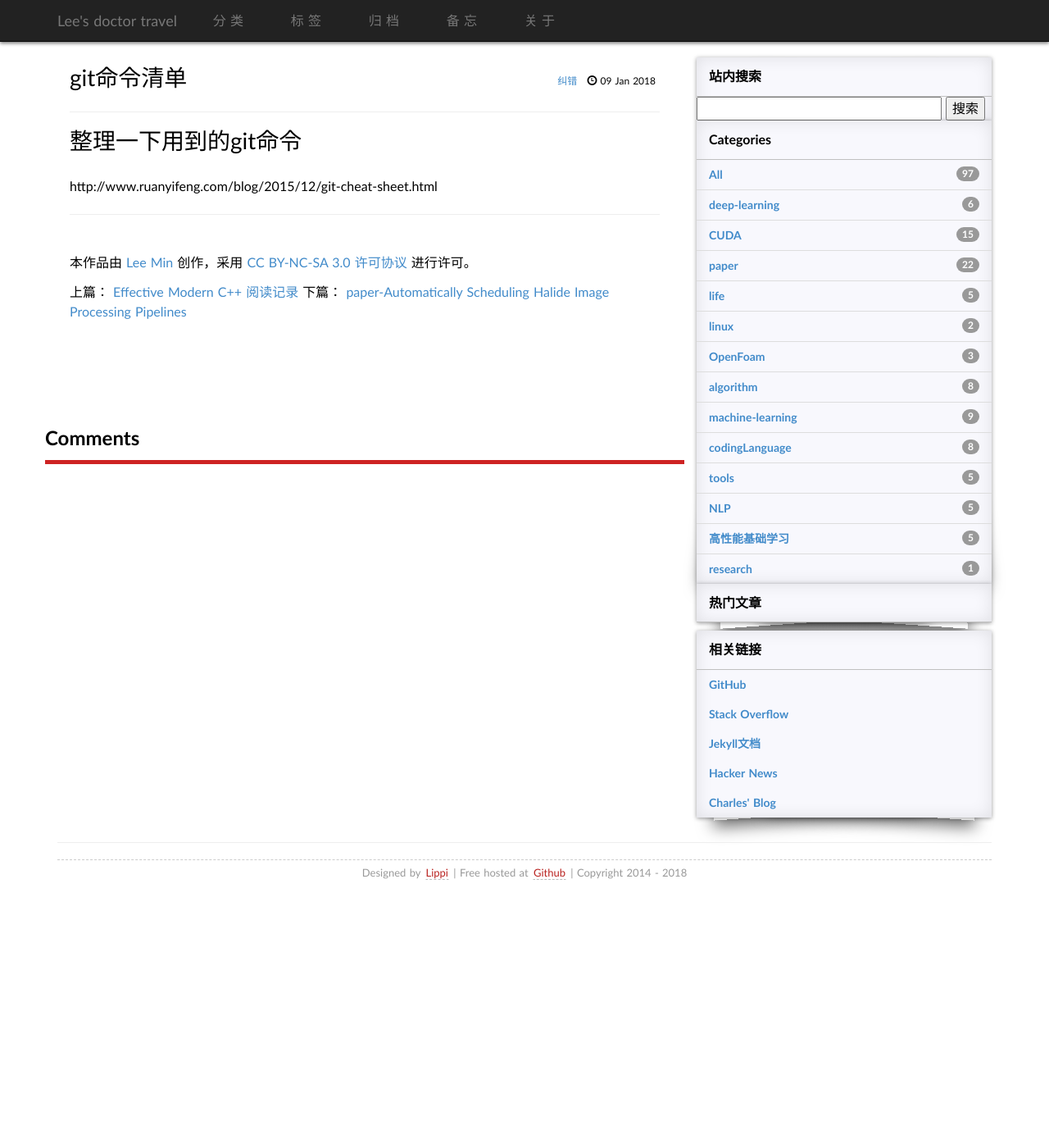
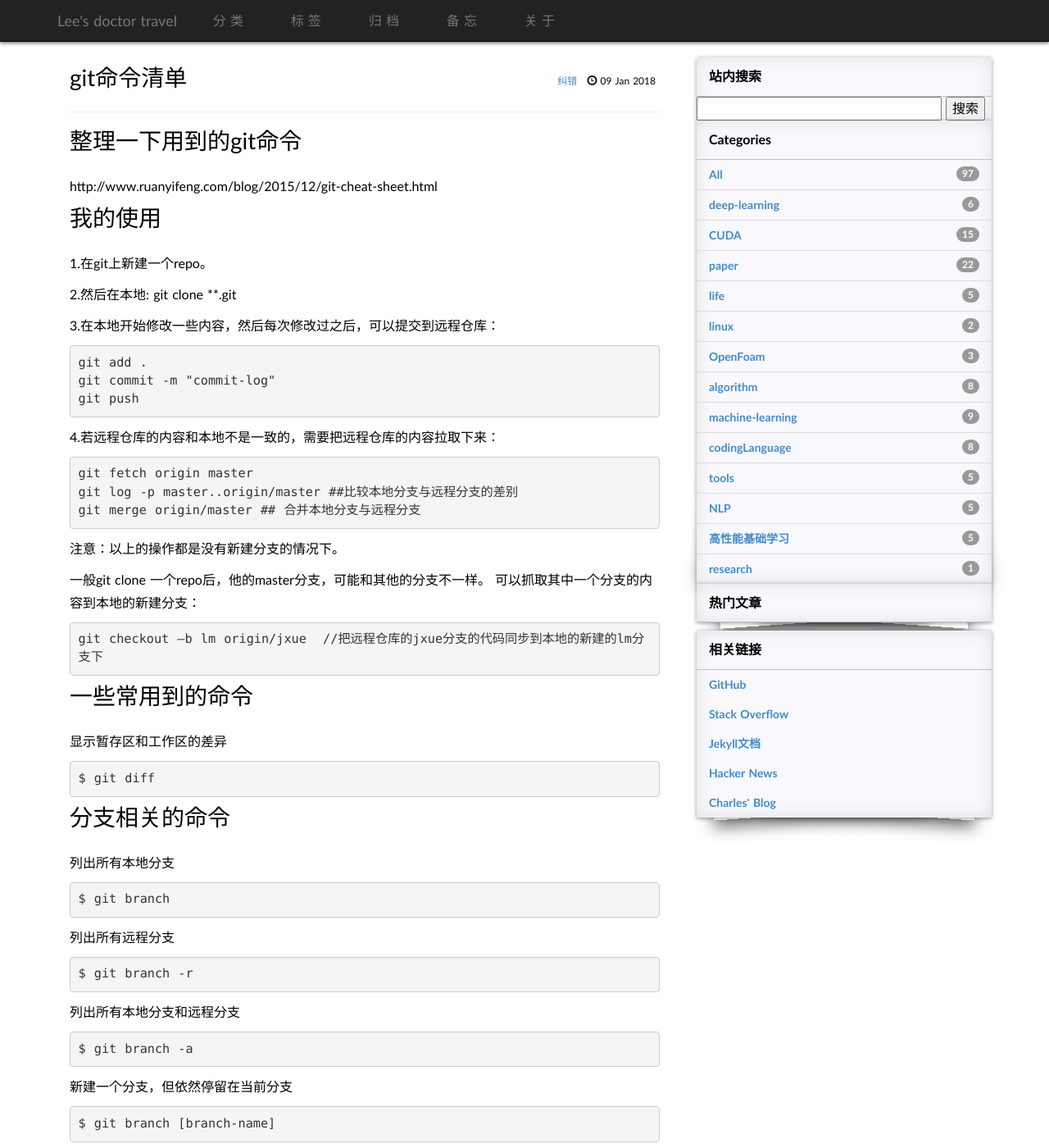
Before and after one commit to limin2015/limin2015.github.io, a Jekyll site: the page built from _posts/2018-1-9-git-commond.md, in a window 1280 px wide and 1400 px high. Shown: the whole window at 82% size. Built offline with Jekyll 4.4.1, drawn with Linux system fonts in a browser that asks for light colours; some web fonts are replaced; comment, search, counter and statistics services are not loaded; some of the changed text lies outside the part shown.

Commit message:
mythinkpad-11-12

```diff
--- a/_posts/2018-1-9-git-commond.md
+++ b/_posts/2018-1-9-git-commond.md
@@ -1,7 +1,7 @@
 ---
 layout: post
 title:  git命令清单
-keywords: sublime
+keywords: git commond
 categories : [tools]
 tags : [tools]
 ---
@@ -10,3 +10,97 @@ tags : [tools]
 # 整理一下用到的git命令
 
 http://www.ruanyifeng.com/blog/2015/12/git-cheat-sheet.html
+
+# 我的使用
+
+1.在git上新建一个repo。
+
+2.然后在本地: git clone **.git
+
+3.在本地开始修改一些内容，然后每次修改过之后，可以提交到远程仓库：
+
+	git add .
+	git commit -m "commit-log"
+	git push
+
+4.若远程仓库的内容和本地不是一致的，需要把远程仓库的内容拉取下来：
+
+	git fetch origin master
+	git log -p master..origin/master ##比较本地分支与远程分支的差别
+	git merge origin/master ## 合并本地分支与远程分支
+
+
+注意：以上的操作都是没有新建分支的情况下。
+
+一般git clone 一个repo后，他的master分支，可能和其他的分支不一样。
+可以抓取其中一个分支的内容到本地的新建分支：
+
+	git checkout –b lm origin/jxue  //把远程仓库的jxue分支的代码同步到本地的新建的lm分支下
+
+
+
+# 一些常用到的命令
+
+显示暂存区和工作区的差异
+
+	$ git diff
+
+
+# 分支相关的命令
+
+列出所有本地分支
+
+	$ git branch
+
+列出所有远程分支
+
+	$ git branch -r
+
+列出所有本地分支和远程分支
+
+	$ git branch -a
+
+新建一个分支，但依然停留在当前分支
+
+	$ git branch [branch-name]
+
+新建一个分支，并切换到该分支
+
+	$ git checkout -b [branch]
+
+新建一个分支，指向指定commit
+
+	$ git branch [branch] [commit]
+
+新建一个分支，与指定的远程分支建立追踪关系
+
+	$ git branch --track [branch] [remote-branch]
+
+切换到指定分支，并更新工作区
+
+	$ git checkout [branch-name]
+
+切换到上一个分支
+
+	$ git checkout -
+
+建立追踪关系，在现有分支与指定的远程分支之间
+
+	$ git branch --set-upstream [branch] [remote-branch]
+
+合并指定分支到当前分支
+
+	$ git merge [branch]
+
+选择一个commit，合并进当前分支
+
+	$ git cherry-pick [commit]
+
+删除分支
+
+	$ git branch -d [branch-name]
+
+删除远程分支
+
+	$ git push origin --delete [branch-name]
+	$ git branch -dr [remote/branch]
```
Also changed, not shown: _posts/2018-1-9-vim-command.md (+36 -1 lines).
